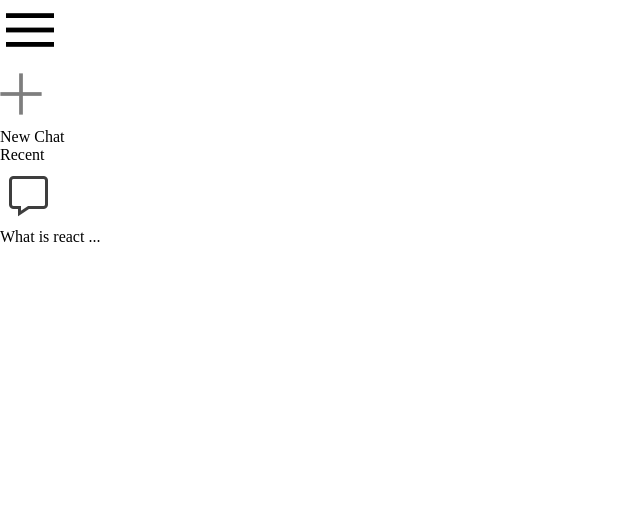
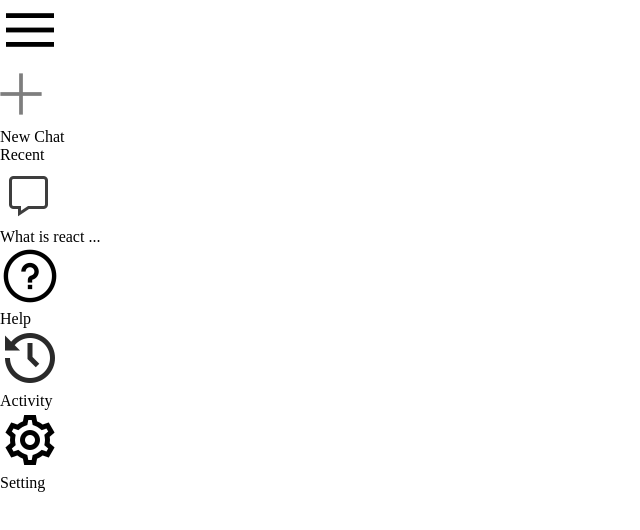
Before and after one commit to HrishabhRawat/Geminiclone, a React (Vite) app: page / in a window 1280 px wide. Shown: the top 530 px of the page, without its empty margins (0-640 px from the left). Built offline with nearby package versions, Linux system fonts and the light colour scheme.

Commit message:
complete the body structure

```diff
--- a/src/Components/SideBar/SideBar.jsx
+++ b/src/Components/SideBar/SideBar.jsx
@@ -20,7 +20,18 @@ function SideBar() {
             </div>
         </div>
         <div className='bottom'>
-
+            <div className='bottom-icon recent-entry'>
+                <img src={assets.question_icon}/>
+                <p>Help</p>
+            </div>
+            <div className='bottom-icon recent-entry'>
+                <img src={assets.history_icon}/>
+                <p>Activity</p>
+            </div>
+            <div className='bottom-icon recent-entry'>
+                <img src={assets.setting_icon}/>
+                <p>Setting</p>
+            </div>
         </div>
     </div>
   )
```
